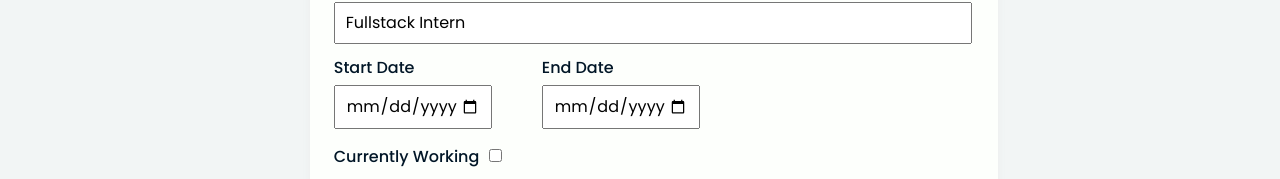
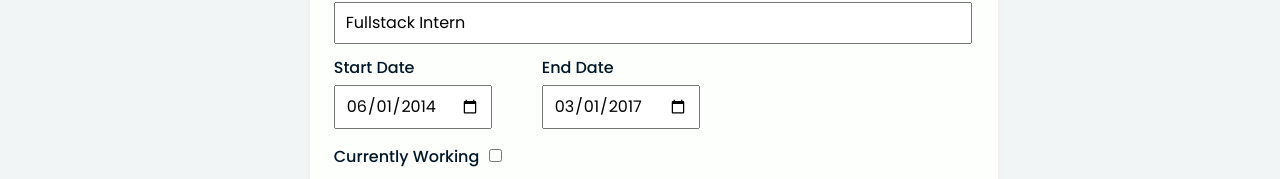
Before and after one commit to indraantoor/Years-Of-Experience, a React (Create React App) app: page /profile/1/edit/workexperience/1 in a window 1280 px wide. Shown: the part 140-319 px from the top of the page. Built offline with nearby package versions, Linux system fonts and the light colour scheme; a web font is replaced by a local one.

Commit message:
feat: dates validation
Signed-off-by: indraantoor <indraantoor@gmail.com>

```diff
--- a/src/components/EditWorkExperiences/index.js
+++ b/src/components/EditWorkExperiences/index.js
@@ -59,10 +59,24 @@ export const EditWorkExperiences = () => {
     }
   };
 
+  const isValidDuration = (startDate, endDate) => {
+    const start = new Date(startDate);
+    const end = new Date(endDate);
+    return start < end ? true : false;
+  };
+
   const handleSubmit = (event) => {
     event.preventDefault();
+    if (!isChecked) {
+      const { startDate, endDate } = updatedDetails;
+      isValidDuration(startDate, endDate);
+    }
     dispatch(workExperiencesSlice.actions.update(updatedDetails));
     navigate(-1);
+  };
+
+  const formatDate = (date) => {
+    return moment(new Date(date)).format("YYYY-MM-DD");
   };
 
   console.log(isChecked);
@@ -90,6 +104,7 @@ export const EditWorkExperiences = () => {
                 id="startdate"
                 name="startDate"
                 max={maxDate}
+                value={String(formatDate(updatedDetails.startDate))}
                 onChange={handleChange}
               />
             </label>
@@ -100,6 +115,7 @@ export const EditWorkExperiences = () => {
                 id="enddate"
                 name="endDate"
                 max={maxDate}
+                value={String(formatDate(updatedDetails.endDate))}
                 onChange={handleChange}
                 disabled={isChecked ? true : false}
               />
```
Also changed, not shown: src/data.js (+2 -2 lines).
